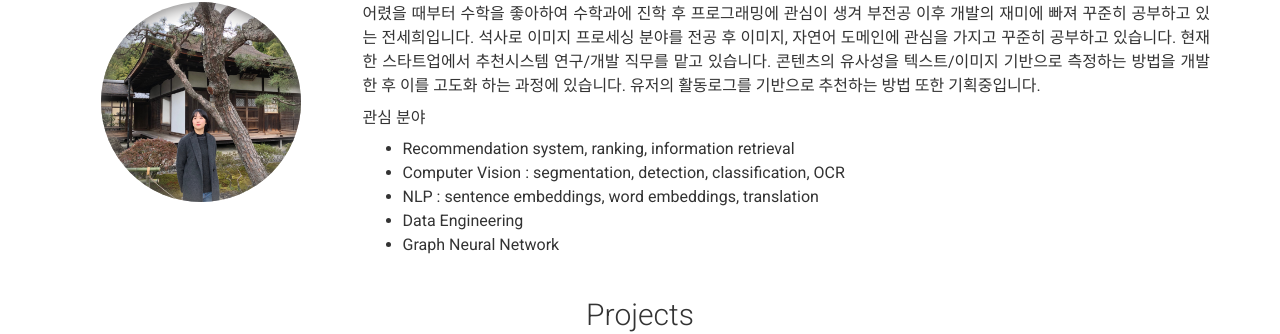
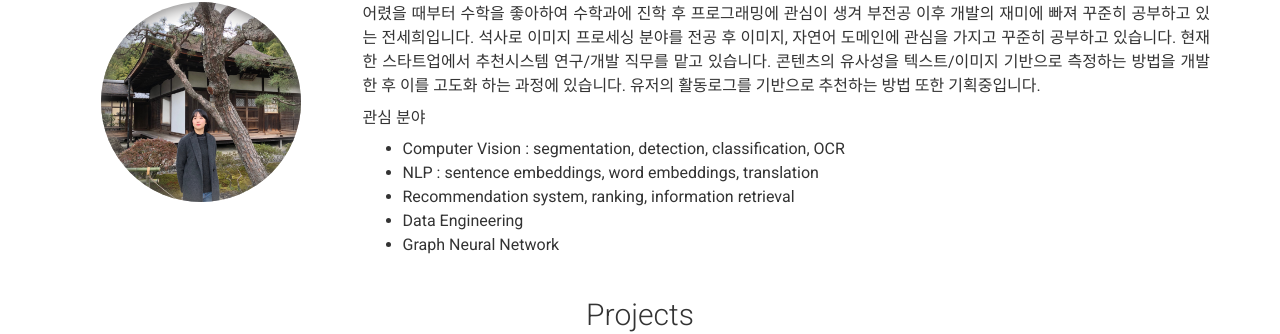
Before and after one commit to simonezz/simonezz.github.io, a Jekyll site: the page built from index.md, in a window 1280 px wide. Shown: the part 300-634 px from the top of the page. Built offline with Jekyll 4.4.1, drawn with Linux system fonts in a browser that asks for light colours; nearby versions of some CDN libraries; part of the change alters nothing that is shown.

```diff
--- a/_config.yml
+++ b/_config.yml
@@ -48,9 +48,9 @@ about_content: | # this will include new lines to allow paragraphs
   유저의 활동로그를 기반으로 추천하는 방법 또한 기획중입니다.
 
   관심 분야
-  - Recommendation system, ranking, information retrieval
   - Computer Vision : segmentation, detection, classification, OCR
   - NLP : sentence embeddings, word embeddings, translation
+  - Recommendation system, ranking, information retrieval
   - Data Engineering
   - Graph Neural Network
 
```
